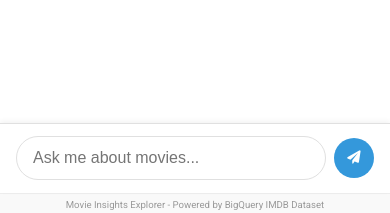
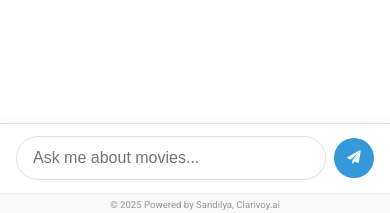
Before and after one commit to SandilyaSub/NLQ-to-SQL, a Flask app: template templates/index_mobile.html in a window 390 px wide. Shown: the part 631-844 px from the top of the page. Run offline with Flask 2, Linux system fonts and the light colour scheme; the template is opened without the code that fills it, so the values that code supplies are empty; some libraries are stand-ins or nearby versions.

Commit message:
Fix mobile interface SQL display and add footer

```diff
--- a/templates/index_mobile.html
+++ b/templates/index_mobile.html
@@ -44,7 +44,7 @@
         </footer>
 
         <div class="chat-footer">
-            Movie Insights Explorer - Powered by BigQuery IMDB Dataset
+            © 2025 Powered by Sandilya, Clarivoy.ai
         </div>
     </div>
 
```
